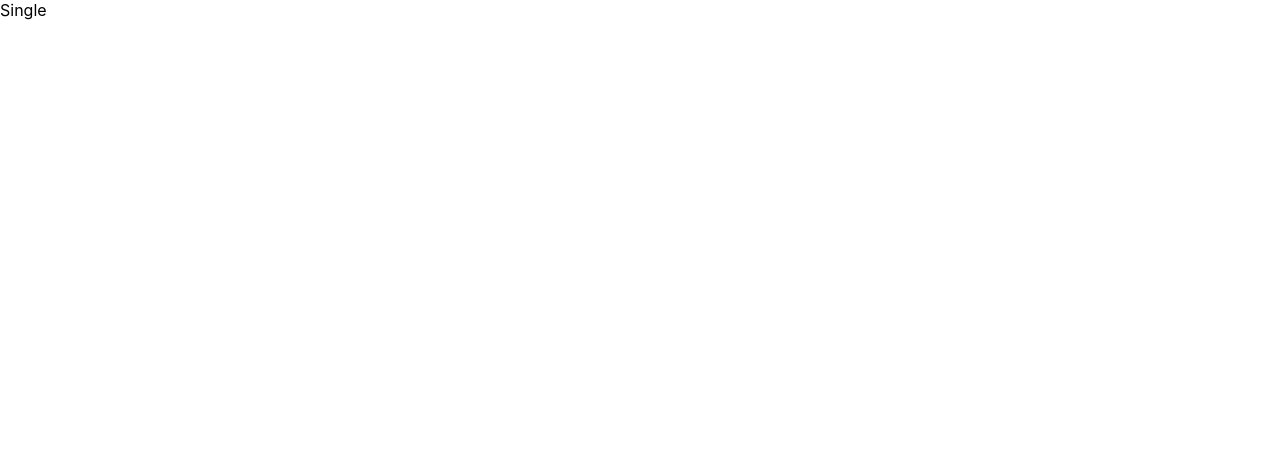
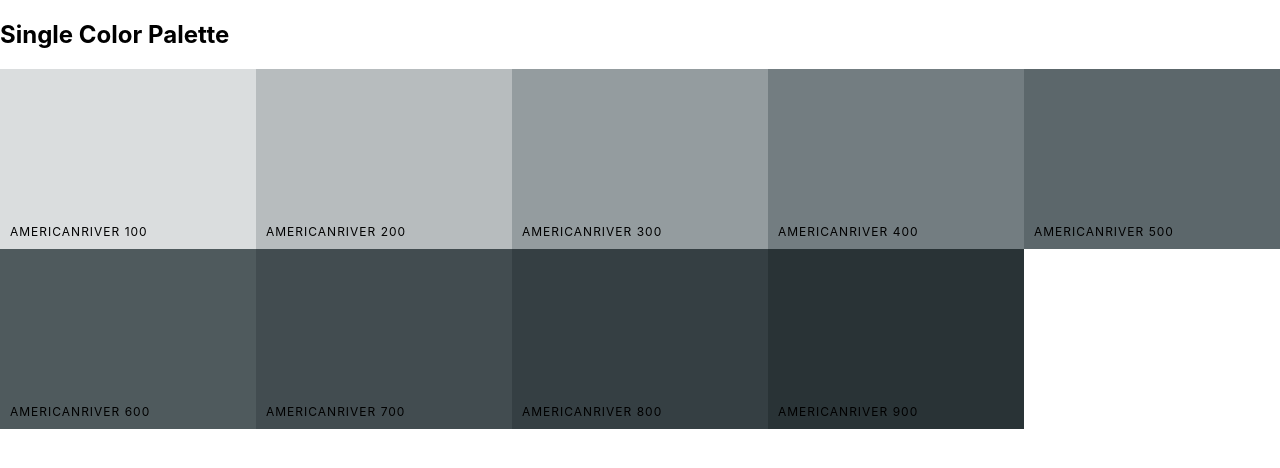
Before and after one commit to JasonDollar/color-picker-project, a React (Create React App) app: page /palette/flat-ui-colors-american/americanriver in a window 1280 px wide. Shown: the top 468 px of the page. Built offline with nearby package versions, Linux system fonts and the light colour scheme.

Commit message:
display colors in SinglePalette

```diff
--- a/src/App.js
+++ b/src/App.js
@@ -23,7 +23,7 @@ function App() {
       <Switch>
         <Route path="/" exact render={props => <PaletteList {...props} palettes={seedColors} />} />
         <Route path="/palette/:id" exact render={props => <Palette {...props} palette={generatePalette(findPalette(props.match.params.id))} />} />
-        <Route path="/palette/:paletteId/:colorId" render={props => <SinglePalette />} />
+        <Route path="/palette/:paletteId/:colorId" render={props => <SinglePalette {...props} palette={generatePalette(findPalette(props.match.params.paletteId))} colorId={props.match.params.colorId} />} />
       </Switch>
 
     </AppContainer>
--- a/src/components/ColorBox.js
+++ b/src/components/ColorBox.js
@@ -7,7 +7,7 @@ import './ColorBox.css'
 
 
 const ColorBox = ({
-  background, name, id, paletteId,
+  background, name, id, paletteId, showLink,
 }) => {
   const [copied, setCopied] = useState(false)
 
@@ -36,9 +36,11 @@ const ColorBox = ({
           </div>
           <button type="button" className="copy-button">Copy</button>
         </div>
+        {showLink && (
         <Link to={`/palette/${paletteId}/${id}`} onClick={e => e.stopPropagation()}>
           <span className="see-more">MORE</span>
         </Link>
+        )}
     </div>
 
     </CopyToClipboard>
@@ -51,5 +53,10 @@ ColorBox.propTypes = {
   background: PropTypes.string.isRequired,
   name: PropTypes.string.isRequired,
   id: PropTypes.string.isRequired,
-  paletteId: PropTypes.string.isRequired,
+  paletteId: PropTypes.string,
+  showLink: PropTypes.bool,
 }
+ColorBox.defaultProps = {
+  showLink: true,
+  paletteId: '',
+}
--- a/src/components/SinglePalette.js
+++ b/src/components/SinglePalette.js
@@ -1,13 +1,60 @@
-import React from 'react'
-import { withRouter } from 'react-router-dom'
+import React, { useState } from 'react'
+import PropTypes from 'prop-types'
+import styled from 'styled-components'
+import ColorBox from './ColorBox'
 
-const SinglePalette = props => {
-  console.log(props)
+const Container = styled.div`
+  min-height: 100vh;
+
+  .colors {
+    height: 90vh;
+  }
+`
+
+
+const SinglePalette = ({ palette, colorId }) => {
+  console.log(palette)
+
+  const gatherShades = (paletteArr, colorToFilterBy) => {
+    let shades = []
+    let allColors = paletteArr.colors
+    Object.keys(allColors).map(key => {
+      shades = [
+        ...shades,
+        ...allColors[key].filter(item => item.id === colorToFilterBy),
+      ]
+    })
+    return shades.slice(1)
+  }
+  const colors = gatherShades(palette, colorId)
+  console.log(colors)
   return (
-    <div>
-      Single
-    </div>
+    <Container>
+      <h2>Single Color Palette</h2>
+      <div className="colors">
+
+        {colors.map(item => (
+          <ColorBox key={item.id + item.hex} id={item.id} name={item.name} background={item.hex} showLink={false} />
+        ))}
+      </div>
+    </Container>
   )
 }
 
-export default withRouter(SinglePalette)
+export default SinglePalette
+
+SinglePalette.propTypes = {
+  palette: PropTypes.shape({
+    paletteName: PropTypes.string,
+    id: PropTypes.string,
+    emoji: PropTypes.string,
+    colors: PropTypes.objectOf(PropTypes.arrayOf(PropTypes.shape({
+      name: PropTypes.string,
+      color: PropTypes.string,
+      hex: PropTypes.string,
+      rgb: PropTypes.string,
+      rgba: PropTypes.string,
+    }))),
+  }).isRequired,
+  colorId: PropTypes.string.isRequired,
+}
```
